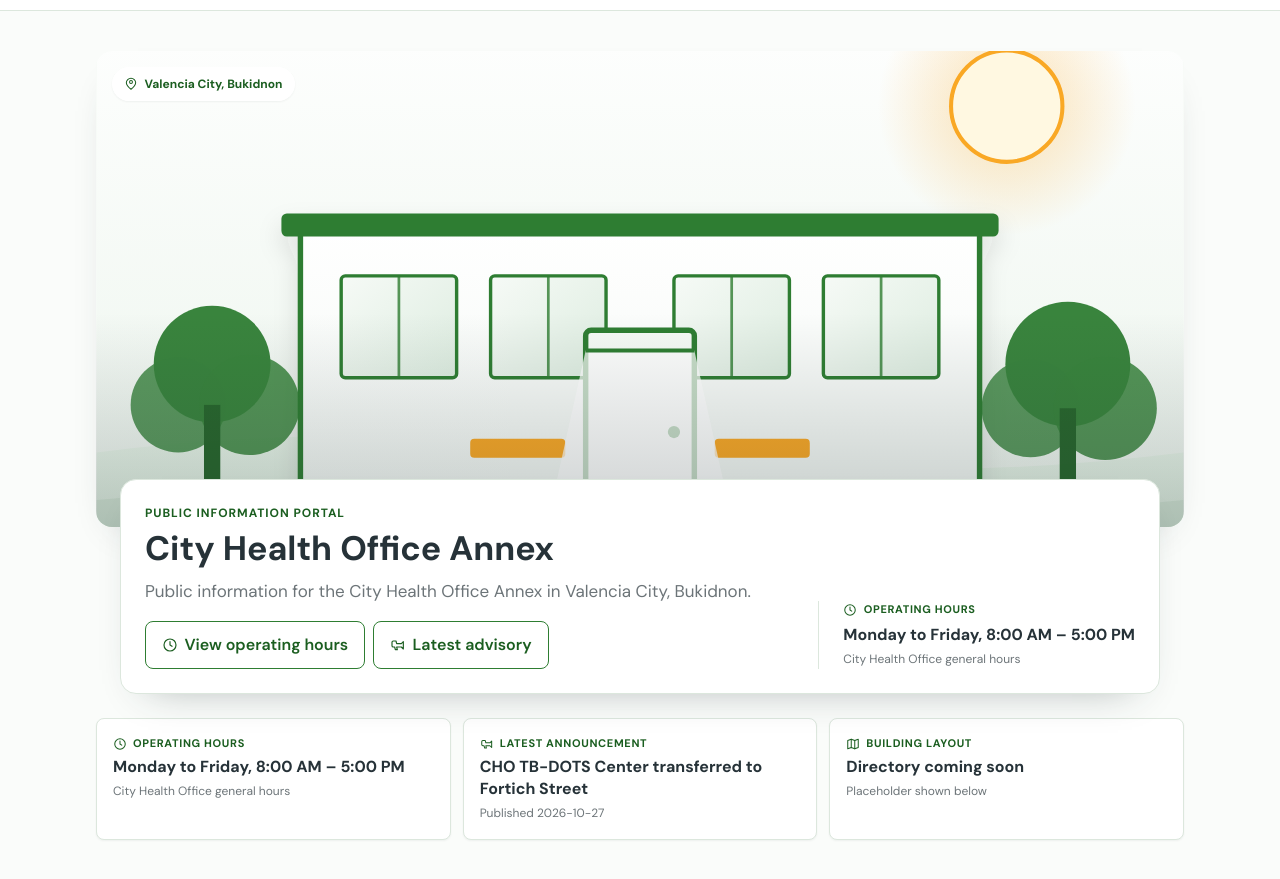
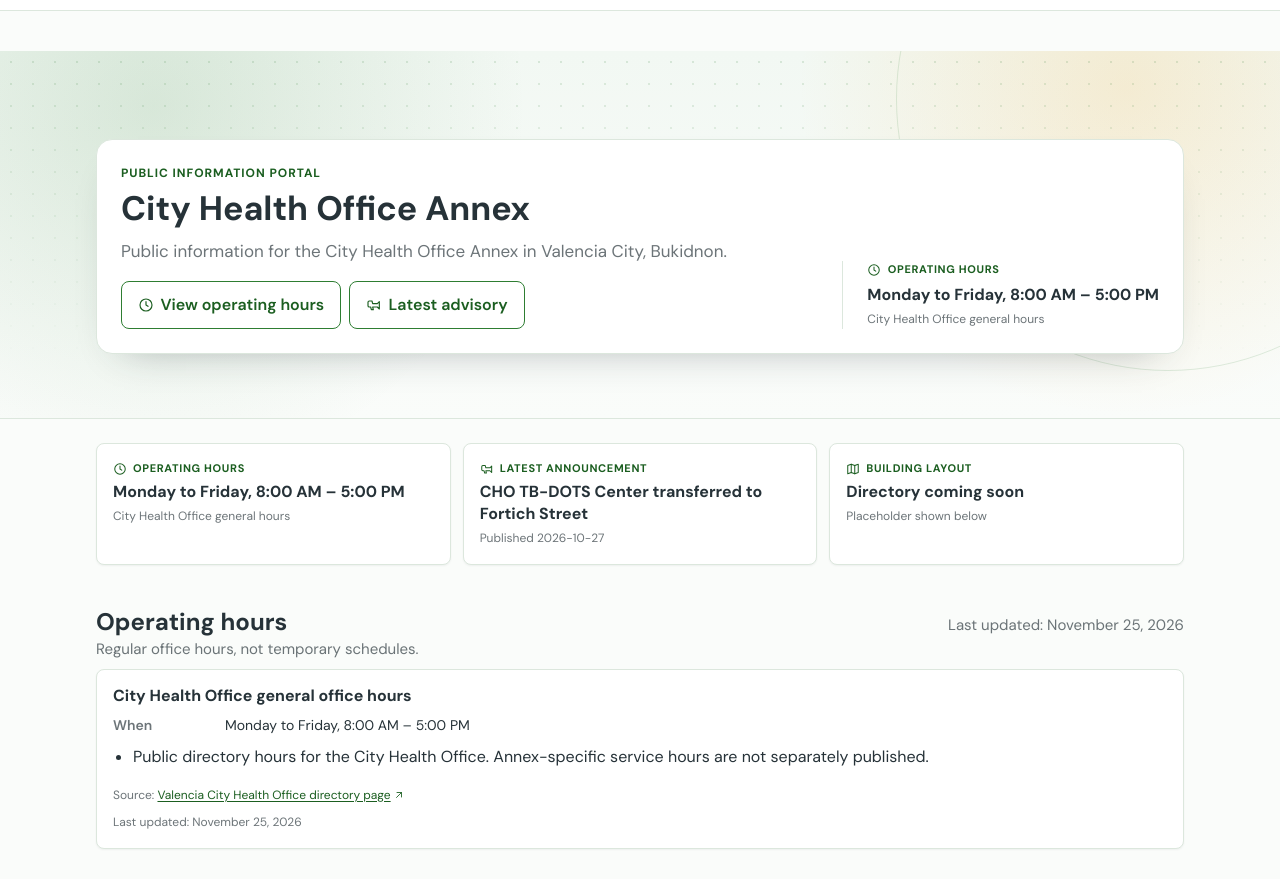
Before and after one commit to wilyuusha/cho-annex, an Astro site: page /cho-annex/ in a window 1280 px wide. Shown: the part 540-1419 px from the top of the page. Built offline with nearby package versions, Linux system fonts and the light colour scheme; Astro itself is replaced by a stand-in of ours.

Commit message:
grid pattern background, and design adjustments

```diff
--- a/src/layouts/BaseLayout.astro
+++ b/src/layouts/BaseLayout.astro
@@ -31,7 +31,7 @@ const pageTitle = title === 'Home' ? site.name : `${title} | ${site.name}`;
   <body>
     <a class="skip-link" href="#main-content">Skip to main content</a>
     <SiteHeader />
-    <main id="main-content" class="container site-main">
+    <main id="main-content" class="site-main">
       <slot />
     </main>
     <SiteFooter />
--- a/src/pages/404.astro
+++ b/src/pages/404.astro
@@ -5,10 +5,12 @@ const homeHref = `${import.meta.env.BASE_URL}`;
 ---
 
 <BaseLayout title="Page not found" description="The requested page could not be found.">
+  <div class="container">
     <header class="page-header">
       <p class="eyebrow">404</p>
       <h1>Page not found</h1>
       <p class="lead">The page you were looking for is not available on this site.</p>
     </header>
     <p><a class="button" href={homeHref}>Return to the home page</a></p>
+  </div>
 </BaseLayout>
--- a/src/pages/announcements.astro
+++ b/src/pages/announcements.astro
@@ -15,6 +15,7 @@ const entries = [...announcements.entries].sort((a, b) => b.published.localeComp
   title="Announcements"
   description="Public advisories and temporary schedule changes from the City Health Office Annex."
 >
+  <div class="container">
     <header class="page-header">
       <p class="eyebrow">Stay informed</p>
       <h1>Announcements</h1>
@@ -55,4 +56,5 @@ const entries = [...announcements.entries].sort((a, b) => b.published.localeComp
         />
       )
     }
+  </div>
 </BaseLayout>
--- a/src/pages/directory.astro
+++ b/src/pages/directory.astro
@@ -15,6 +15,7 @@ const directory = directoryData as DirectoryData;
   title="Directory"
   description="Building layout, room locations, and visitor directions for the City Health Office Annex."
 >
+  <div class="container">
     <header class="page-header">
       <p class="eyebrow">Find your way</p>
       <h1>Directory</h1>
@@ -83,4 +84,5 @@ const directory = directoryData as DirectoryData;
         )
       }
     </section>
+  </div>
 </BaseLayout>
--- a/src/pages/index.astro
+++ b/src/pages/index.astro
@@ -8,7 +8,6 @@ import announcementsData from '../data/announcements.json';
 import schedulesData from '../data/schedules.json';
 import site from '../data/site.json';
 import type { AnnouncementsData, SchedulesData } from '../data/types';
-import heroPlaceholder from '../images/hero-placeholder.svg';
 import layoutPlaceholder from '../images/directory-layout-placeholder.svg';
 
 const announcements = announcementsData as AnnouncementsData;
@@ -34,10 +33,6 @@ const latestAnnouncement = latestAnnouncements[0];
 
 <BaseLayout title="Home">
   <section class="hero" aria-labelledby="hero-heading">
-    <div class="hero__media">
-      <img src={heroPlaceholder.src} alt="" aria-hidden="true" width="1600" height="900" />
-      <span class="hero__badge"><Icon name="pin" size={14} /> {site.location}</span>
-    </div>
     <div class="hero__panel">
       <div class="hero__body">
         <p class="eyebrow">Public information portal</p>
@@ -56,6 +51,7 @@ const latestAnnouncement = latestAnnouncements[0];
     </div>
   </section>
 
+  <div class="container">
     <section class="quick-facts" aria-label="Key information">
       <a class="fact" href={hrefFor('schedules')}>
         <span class="fact__label"><Icon name="clock" size={14} /> Operating hours</span>
@@ -167,4 +163,5 @@ const latestAnnouncement = latestAnnouncements[0];
         }
       </div>
     </section>
+  </div>
 </BaseLayout>
--- a/src/pages/schedules.astro
+++ b/src/pages/schedules.astro
@@ -45,6 +45,7 @@ const sections = [
   title="Schedules"
   description="Published schedules for the City Health Office Annex, including ABTC, YAKAP, service availability, and operating hours."
 >
+  <div class="container">
     <header class="page-header">
       <p class="eyebrow">Plan your visit</p>
       <h1>Schedules</h1>
@@ -94,4 +95,5 @@ const sections = [
         );
       })
     }
+  </div>
 </BaseLayout>
--- a/src/pages/services.astro
+++ b/src/pages/services.astro
@@ -13,6 +13,7 @@ const services = servicesData as ServicesData;
   title="Services"
   description="Published health services and requirements at the City Health Office Annex."
 >
+  <div class="container">
     <header class="page-header">
       <p class="eyebrow">What we offer</p>
       <h1>Services</h1>
@@ -57,4 +58,5 @@ const services = servicesData as ServicesData;
         />
       )
     }
+  </div>
 </BaseLayout>
--- a/src/pages/visits.astro
+++ b/src/pages/visits.astro
@@ -15,6 +15,7 @@ const entries = [...visits.entries].sort((a, b) => b.date.localeCompare(a.date))
   title="Visits"
   description="Published barangay visits, outreach programs, and community activities of the City Health Office Annex."
 >
+  <div class="container">
     <header class="page-header">
       <p class="eyebrow">In the community</p>
       <h1>Visits</h1>
@@ -60,4 +61,5 @@ const entries = [...visits.entries].sort((a, b) => b.date.localeCompare(a.date))
         />
       )
     }
+  </div>
 </BaseLayout>
--- a/src/styles/global.css
+++ b/src/styles/global.css
@@ -235,50 +235,36 @@ ul {
 
 .hero {
   position: relative;
-  margin-bottom: var(--space-lg);
+  overflow: hidden;
+  padding-block: clamp(3rem, 8vw, 5.5rem) 4rem;
+  background:
+    radial-gradient(circle at 12% 15%, rgba(46, 125, 50, 0.14), transparent 32%),
+    radial-gradient(circle at 88% 10%, rgba(249, 168, 37, 0.16), transparent 28%),
+    linear-gradient(180deg, #f2f8f3 0%, var(--color-page) 100%);
+  border-bottom: 1px solid var(--color-border);
 }
 
-.hero__media {
-  position: relative;
-  aspect-ratio: 16 / 7;
-  overflow: hidden;
-  border-radius: var(--radius-lg);
-  background: var(--color-surface-alt);
-  box-shadow: var(--shadow-lift);
-}
-
-.hero__media::after {
+.hero::before {
   content: '';
   position: absolute;
   inset: 0;
-  background: linear-gradient(180deg, rgba(38, 50, 56, 0) 55%, rgba(38, 50, 56, 0.22));
+  background-image: radial-gradient(rgba(46, 125, 50, 0.16) 1px, transparent 1px);
+  background-size: 22px 22px;
+  -webkit-mask-image: linear-gradient(to bottom, rgba(0, 0, 0, 0.9), transparent 88%);
+  mask-image: linear-gradient(to bottom, rgba(0, 0, 0, 0.9), transparent 88%);
   pointer-events: none;
 }
 
-.hero__media img {
-  display: block;
-  width: 100%;
-  height: 100%;
-  object-fit: cover;
-}
-
-.hero__badge {
+.hero::after {
+  content: '';
   position: absolute;
-  top: var(--space-md);
-  left: var(--space-md);
-  z-index: 1;
-  display: inline-flex;
-  align-items: center;
-  gap: 0.4rem;
-  padding: 0.4rem 0.7rem;
-  background: rgba(255, 255, 255, 0.92);
-  border: 1px solid rgba(255, 255, 255, 0.7);
-  border-radius: 999px;
-  box-shadow: var(--shadow-card);
-  color: var(--color-primary-dark);
-  font-size: 0.75rem;
-  font-weight: 700;
-  backdrop-filter: blur(6px);
+  top: -14rem;
+  right: -10rem;
+  width: 34rem;
+  height: 34rem;
+  border: 1px solid rgba(46, 125, 50, 0.14);
+  border-radius: 50%;
+  pointer-events: none;
 }
 
 .hero__panel {
@@ -288,7 +274,8 @@ ul {
   align-items: flex-end;
   justify-content: space-between;
   gap: var(--space-lg);
-  margin: -3rem var(--space-lg) 0;
+  width: min(100% - 2rem, 68rem);
+  margin-inline: auto;
   padding: var(--space-lg);
   background: var(--color-surface);
   border: 1px solid var(--color-border);
@@ -632,15 +619,14 @@ ul {
 }
 
 @media (max-width: 50rem) {
-  .hero__media {
-    aspect-ratio: 16 / 9;
+  .hero {
+    padding-block: 3rem 3rem;
   }
 
   .hero__panel {
     flex-direction: column;
     align-items: stretch;
     gap: var(--space-md);
-    margin: -2rem var(--space-md) 0;
     padding: var(--space-md);
   }
 
```
Also changed, not shown: src/images/hero-placeholder.svg (deleted). Lines whose indentation alone changed are shown as unchanged.
